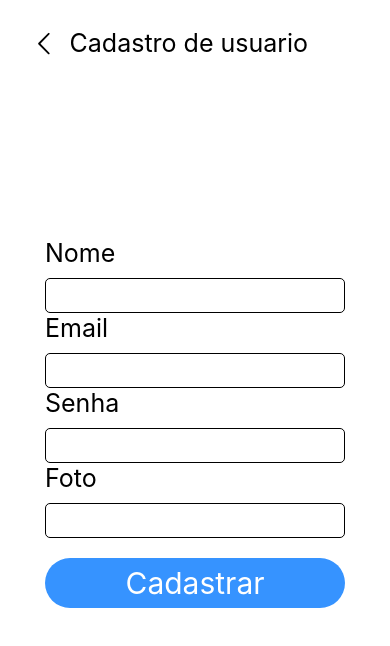
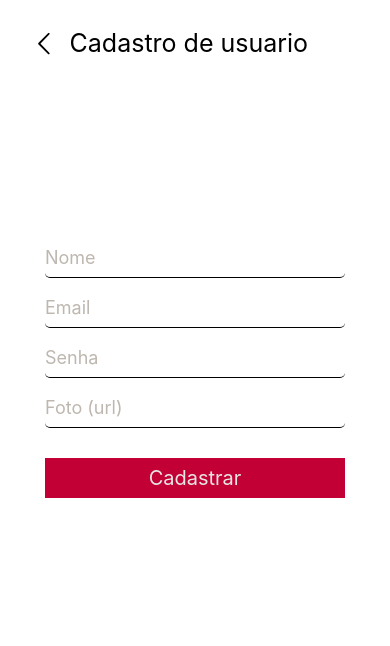
Before and after one commit to DioAugust/Crud-mobile, a React Native app in the folder mobile/: screen /Cadastro in a window 390 px wide. Shown: the top 646 px of the page. Built offline with nearby package versions, Linux system fonts and the light colour scheme.

Commit message:
Finalizado

```diff
--- a/mobile/screens/AlterarProduto/index.js
+++ b/mobile/screens/AlterarProduto/index.js
@@ -174,7 +174,7 @@ export function AlterarProduto({ navigation, route }) {
           }]}
           onPress={() => alterarDados()}>
 
-          <Text style={styles.textBotao}>
+          <Text style={[styles.textBotao, {color: textColor}]}>
             Alterar
           </Text>
         </TouchableOpacity>
--- a/mobile/screens/Cadastro/index.js
+++ b/mobile/screens/Cadastro/index.js
@@ -15,11 +15,6 @@ export function Cadastro({ navigation }) {
   // Botar o seu na hora de rodar
   const enderecoLocal = '192.168.1.6'
 
-  const [Email, setEmail] = useState()
-  const [Senha, setSenha] = useState()
-  const [Nome, setNome] = useState()
-  const [Foto, setFoto] = useState()
-
   const deviceColorScheme = useColorScheme();
   const [backColor, setBackColor] = useState('')
   const [textColor, setTextColor] = useState('')
@@ -33,6 +28,12 @@ export function Cadastro({ navigation }) {
       setTextColor('#000')
     }
   })
+
+  const [Email, setEmail] = useState()
+  const [Senha, setSenha] = useState()
+  const [Nome, setNome] = useState()
+  const [Foto, setFoto] = useState()
+
 
   async function novoUser() {
     if (Email == null || Senha == null || Nome == null || Foto == null) {
@@ -69,7 +70,7 @@ export function Cadastro({ navigation }) {
   }
 
   return (
-    <SafeAreaView style={[styles.container, {backgroundColor: backColor}]}>
+    <SafeAreaView style={[styles.container, { backgroundColor: backColor }]}>
       <View style={styles.header}>
         <TouchableOpacity onPress={() => {
           navigation.goBack()
@@ -80,41 +81,57 @@ export function Cadastro({ navigation }) {
             color={textColor}
           />
         </TouchableOpacity>
-        <Text style={[styles.texto, {color: textColor}]}>
+        <Text style={[styles.texto, { color: textColor }]}>
           Cadastro de usuario
         </Text>
       </View>
 
       <View style={styles.dados}>
 
-        <Text style={[styles.text, {color: textColor}]}>Nome</Text>
         <TextInput
-          style={styles.caixa}
+          placeholder="Nome"
+          placeholderTextColor="#bdb7af"
+          style={[styles.caixa, {
+            borderBottomColor: textColor,
+            color: textColor
+          }]}
           onChangeText={(texto) => setNome(texto)}
           value={Nome} />
 
-        <Text style={[styles.text, {color: textColor}]}>Email</Text>
         <TextInput
+          placeholder="Email"
+          placeholderTextColor="#bdb7af"
           keyboardType="email-address"
-          style={styles.caixa}
+          style={[styles.caixa, {
+            borderBottomColor: textColor,
+            color: textColor
+          }]}
           onChangeText={(texto) => setEmail(texto)}
           value={Email} />
 
-        <Text style={[styles.text, {color: textColor}]}>Senha</Text>
         <TextInput
+          placeholder="Senha"
+          placeholderTextColor="#bdb7af"
           secureTextEntry={true}
-          style={styles.caixa}
+          style={[styles.caixa, {
+            borderBottomColor: textColor,
+            color: textColor
+          }]}
           onChangeText={(texto) => setSenha(texto)}
           value={Senha} />
 
-        <Text style={[styles.text, {color: textColor}]}>Foto</Text>
         <TextInput
-          style={styles.caixa}
+          placeholder="Foto (url)"
+          placeholderTextColor="#bdb7af"
+          style={[styles.caixa, {
+            borderBottomColor: textColor,
+            color: textColor
+          }]}
           onChangeText={(texto) => setFoto(texto)}
           value={Foto} />
 
         <TouchableOpacity
-          style={styles.botao}
+          style={[styles.botao, { backgroundColor: '#c20036' }]}
           onPress={() => novoUser()}>
           <Text style={styles.textBotao}>
             Cadastrar
--- a/mobile/screens/Cadastro/styles.js
+++ b/mobile/screens/Cadastro/styles.js
@@ -23,28 +23,27 @@ export const styles = StyleSheet.create({
   },
   caixa: {
     width: 300,
-    backgroundColor: "white",
+    color: 'white',
     borderRadius: 5,
-    height: 35,
-    borderColor: 'black',
-    borderWidth: 1,
+    height: 40,
+    borderBottomWidth: 1,
+    marginBottom: 10,
+    fontSize: 18,
   },
   text: {
     fontSize: 25,
     marginBottom: 10,
   },
   botao: {
-    height: 50,
+    height: 40,
     display: 'flex',
     justifyContent: 'center',
-    borderRadius: 30,
     width: 300,
     marginTop: 20,
-    backgroundColor: '#3693ff'
   },
   textBotao: {
     textAlign: 'center',
-    fontSize: 30,
-    color: 'white',
+    fontSize: 20,
+    color: '#e8e6e3',
   }
 });
--- a/mobile/screens/CadastroProdutos/index.js
+++ b/mobile/screens/CadastroProdutos/index.js
@@ -36,7 +36,7 @@ export function CadastroProdutos({ navigation }) {
 
 
   async function inserirDados() {
-    if (getNome == null || getArmazenamento == null || getValor == null) {
+    if (getNome == null || getArmazenamento == null || getValor == null || getFoto == null) {
       showMessage({
         message: "Preencha os campos!",
         type: "danger",
--- a/mobile/screens/Home/index.js
+++ b/mobile/screens/Home/index.js
@@ -57,7 +57,7 @@ export function Home({ navigation, route }) {
   }, [])
 
   return (
-    <SafeAreaView style={[styles.container, {backgroundColor: backColor}]}>
+    <SafeAreaView style={[styles.container, { backgroundColor: backColor }]}>
       <View style={styles.header}>
         <TouchableOpacity onPress={() => { navigation.goBack() }}>
           <Entypo
@@ -66,7 +66,7 @@ export function Home({ navigation, route }) {
             color={textColor}
           />
         </TouchableOpacity>
-        <Text style={[styles.texto, {color: textColor}]}>
+        <Text style={[styles.texto, { color: textColor }]}>
           Lista de produtos
         </Text>
 
@@ -77,13 +77,15 @@ export function Home({ navigation, route }) {
             color={textColor} />
         </TouchableOpacity>
 
-        <TouchableOpacity onPress={() => { navigation.navigate('Perfil', {
-          email: Email
-        }) }}>
+        <TouchableOpacity onPress={() => {
+          navigation.navigate('Perfil', {
+            email: Email
+          })
+        }}>
           <AntDesign
             name="user"
             size={25}
-            color={textColor}/>
+            color={textColor} />
         </TouchableOpacity>
       </View>
       <ScrollView style={styles.scroll}>
@@ -98,8 +100,8 @@ export function Home({ navigation, route }) {
                 foto: l.foto
               }
             )}>
-              <Card  theme={{backgroundColor: backColor}}>
-                <Card.Divider />
+              <Card theme={{ backgroundColor: backColor }}>
+                <Card.Divider style={{ backgroundColor: '#aa1308' }} />
                 <Card.Image
                   style={styles.image}
                   source={{
@@ -108,9 +110,9 @@ export function Home({ navigation, route }) {
                   }}
                 />
                 <View >
-                  <Text style={{color: textColor}}><Card.Title style={{color: textColor}}>Produto: </Card.Title>{l.nome}</Text>
-                  <Text style={{color: textColor}}><Card.Title style={{color: textColor}}>Armazenamento: </Card.Title>{l.armazenamento}gb</Text>
-                  <Text ><Card.Title style={{color: textColor}}>Valor: R${l.valor}</Card.Title> </Text>
+                  <Text style={{ color: textColor }}><Card.Title style={{ color: textColor }}>Produto: </Card.Title>{l.nome}</Text>
+                  <Text style={{ color: textColor }}><Card.Title style={{ color: textColor }}>Armazenamento: </Card.Title>{l.armazenamento}gb</Text>
+                  <Text ><Card.Title style={{ color: textColor }}>Valor: R${l.valor}</Card.Title> </Text>
                 </View>
               </Card>
             </TouchableOpacity>
--- a/mobile/screens/Home/styles.js
+++ b/mobile/screens/Home/styles.js
@@ -9,7 +9,7 @@ export const styles = StyleSheet.create({
     paddingHorizontal: 32,
     marginTop: 20,
     justifyContent: 'space-between',
-    paddingBottom: 15
+    paddingBottom: 15,
   },
   texto: {
     fontSize: 25
--- a/mobile/screens/Perfil/styles.js
+++ b/mobile/screens/Perfil/styles.js
@@ -48,7 +48,7 @@ export const styles = StyleSheet.create({
   },
   textBotao: {
     textAlign: 'center',
-    fontSize: 30,
-    color: 'white',
+    fontSize: 20,
+    color: '#e8e6e3',
   }
 });
--- a/mobile/screens/TelaLogin/index.js
+++ b/mobile/screens/TelaLogin/index.js
@@ -100,6 +100,7 @@ export function TelaLogin({ navigation }) {
                         borderBottomColor: textColor,
                         color: textColor
                     }]}
+
                     secureTextEntry={true}
                     onChangeText={(texto) => setSenha(texto)}
                     value={Senha} />
--- a/mobile/screens/TelaLogin/styles.js
+++ b/mobile/screens/TelaLogin/styles.js
@@ -8,7 +8,6 @@ export const styles = StyleSheet.create({
       },
       caixa: {
         width: 300,
-        color: 'white',
         borderRadius: 5,
         height: 40,
         borderBottomWidth: 1,
```
